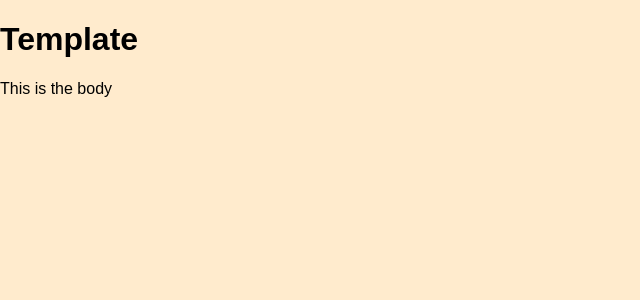
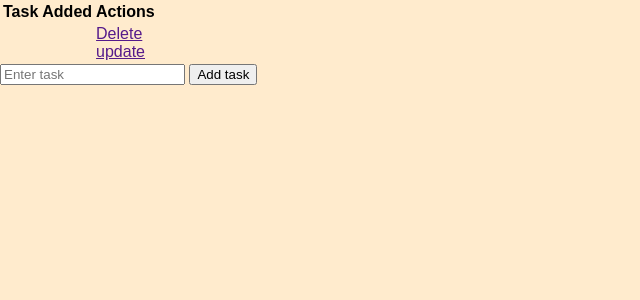
Before and after one commit to sachdev27/Flask, a Flask app: page / in a window 1280 px wide. Shown: the top 300 px of the page, without its empty margins (0-640 px from the left). Run offline with Flask 3, Linux system fonts and the light colour scheme.

Commit message:
Database and Input

```diff
--- a/app.py
+++ b/app.py
@@ -1,13 +1,29 @@
 from flask import Flask,render_template
+from flask_sqlalchemy import SQLAlchemy
+from datetime import datetime
+
+app = Flask(__name__)
+app.config['SQLALCHEMY_DATABASE_URI'] = 'sqlite:///test.db'
+db = SQLAlchemy(app)
+
+class Todo(db.Model):
+    id = db.Column(db.Integer, primary_key=True)
+    content = db.Column(db.String(200), nullable=False)
+    date_created = db.Column(db.DateTime, default = datetime.utcnow)
+
+    def __repr__(self):
+        return '<Task %r>' % self.id
 
 
-app = Flask(__name__)
-
-
-@app.route('/')
+@app.route('/',methods=['GET','POST'])
 def index():
     return render_template('index.html')
 
 
 if __name__ ==  '__main__':
     app.run(debug=True)
+
+# From Shell
+# from app import db,app
+# app.app_context().push()
+# db_create_all()
--- a/templates/index.html
+++ b/templates/index.html
@@ -1,12 +1,42 @@
 {% extends 'base.html' %}
 
+
+
+
 {% block head %}
-
+<title>Task Master</title>
 {% endblock  %}
 
 
 
 {% block body %}
-<h1>Template</h1>
-<p> This is the body </p>
+
+<div class="content">
+    <table>
+        <tr>
+            <th>Task</th>
+            <th>Added</th>
+            <th>Actions</th>
+        </tr>
+        <tr>
+            <td></td>
+            <td></td>
+            <td>
+                <a href="">Delete</a>
+                <br>
+                <a href="">update</a>
+            </td>
+        </tr>
+    </table>
+
+    <form action="/" method="post">
+        <input type="text" name="task" id="task" placeholder="Enter task">
+        <input type="submit" value="Add task">
+    </form>
+
+
+
+</div>
+
+
 {% endblock  %}
```
Also changed, not shown: requirements.txt (added, +18 -0 lines), instance/test.db (added).
